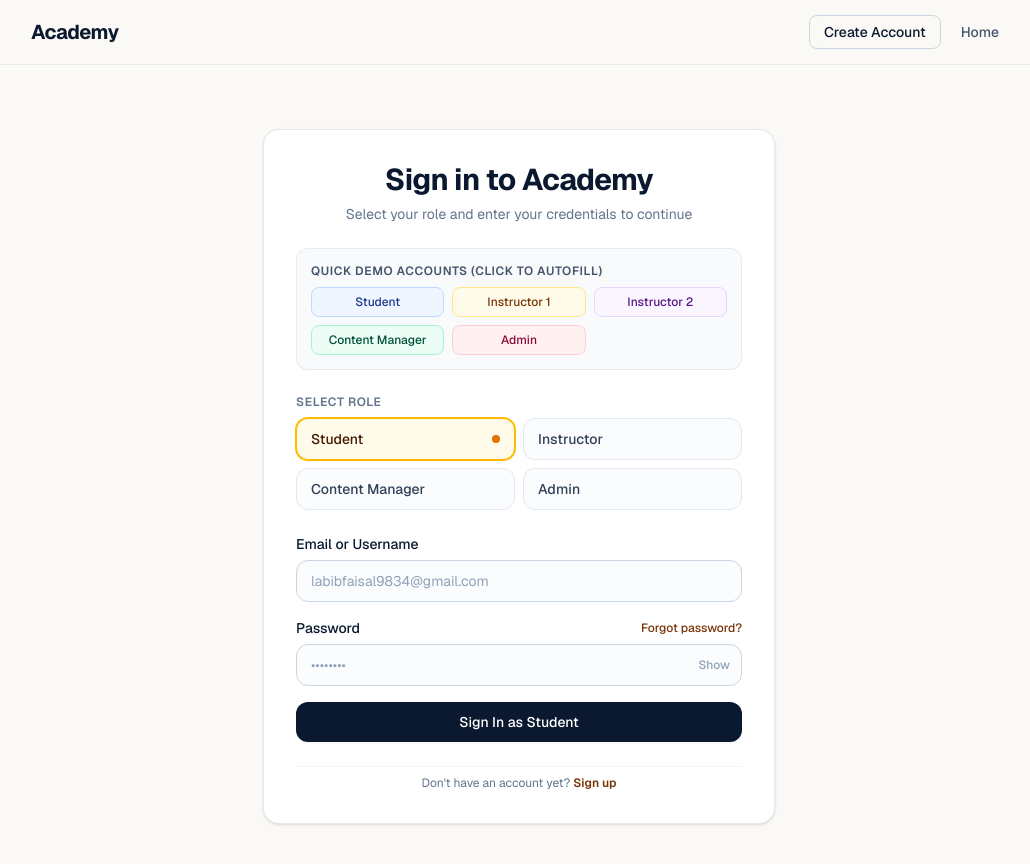
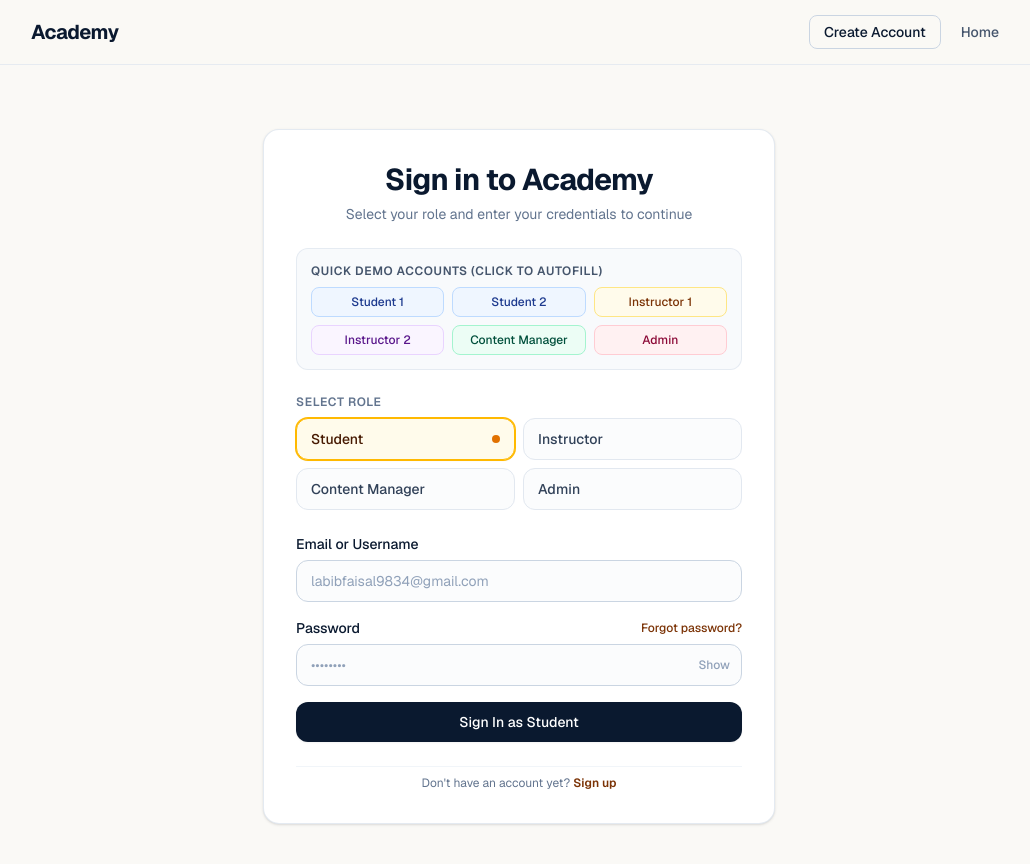
Before and after one commit to labib0x9/lms-assignment-frontend, a Next.js app: page /login in a window 1280 px wide. Shown: the top 864 px of the page, without its empty margins (121-1151 px from the left). Built offline with nearby package versions, Linux system fonts and the light colour scheme; no server answers.

Commit message:
feat(auth): update demo logins

```diff
--- a/src/app/login/page.js
+++ b/src/app/login/page.js
@@ -14,36 +14,43 @@ const ROLES = [
 
 const DEMO_ACCOUNTS = [
   {
-    label: "Student",
-    identifier: "labibfaisal9834@gmail.com",
-    password: "!@@###1Aa",
+    label: "Student 1",
+    identifier: "student1@gmail.com",
+    password: "password!1A",
+    role: "student",
+    color: "bg-blue-50 text-blue-900 border-blue-200 hover:bg-blue-100",
+  },
+  {
+    label: "Student 2",
+    identifier: "student2@gmail.com",
+    password: "password!1A",
     role: "student",
     color: "bg-blue-50 text-blue-900 border-blue-200 hover:bg-blue-100",
   },
   {
     label: "Instructor 1",
-    identifier: "admin@example.com",
+    identifier: "instructor1@gmail.com",
     password: "password!1A",
     role: "instructor",
     color: "bg-amber-50 text-amber-900 border-amber-200 hover:bg-amber-100",
   },
   {
     label: "Instructor 2",
-    identifier: "ins1@example.com",
+    identifier: "instructor2@gmail.com",
     password: "password!1A",
     role: "instructor",
     color: "bg-purple-50 text-purple-900 border-purple-200 hover:bg-purple-100",
   },
   {
     label: "Content Manager",
-    identifier: "content1@gmail.com",
+    identifier: "content@gmail.com",
     password: "Password!1Aa",
     role: "content_manager",
     color: "bg-emerald-50 text-emerald-900 border-emerald-200 hover:bg-emerald-100",
   },
   {
     label: "Admin",
-    identifier: "admin1@gmail.com",
+    identifier: "admin@gmail.com",
     password: "Password!1Aa",
     role: "admin",
     color: "bg-rose-50 text-rose-900 border-rose-200 hover:bg-rose-100",
@@ -172,11 +179,10 @@ export default function LoginPage() {
                       setSelectedRole(role.id);
                       setErrorMessage("");
                     }}
-                    className={`px-3.5 py-2.5 rounded-xl text-sm font-medium border transition-all flex items-center justify-between ${
-                      isSelected
-                        ? "bg-amber-50 border-amber-400 text-amber-950 ring-1 ring-amber-400 shadow-xs"
-                        : "bg-slate-50/50 border-slate-200 text-slate-700 hover:bg-slate-100 hover:border-slate-300"
-                    }`}
+                    className={`px-3.5 py-2.5 rounded-xl text-sm font-medium border transition-all flex items-center justify-between ${isSelected
+                      ? "bg-amber-50 border-amber-400 text-amber-950 ring-1 ring-amber-400 shadow-xs"
+                      : "bg-slate-50/50 border-slate-200 text-slate-700 hover:bg-slate-100 hover:border-slate-300"
+                      }`}
                   >
                     <span>{role.label}</span>
                     {isSelected && (
```
